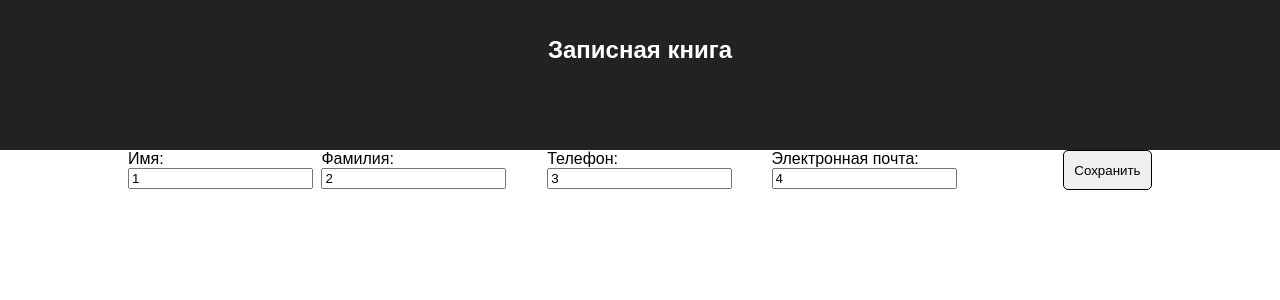
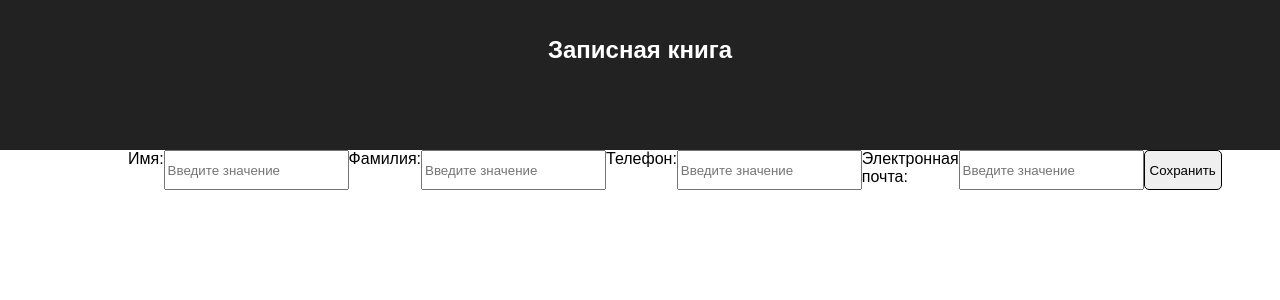
Before and after one commit to DariaKalinina/crud, a React (Create React App) app: page / in a window 1280 px wide. Both pictures are taken after a click on the link "Добавить". Shown: the top 300 px of the page. Built offline with nearby package versions, Linux system fonts and the light colour scheme.

Commit message:
change page work, but form don't render data from person, input in form is worked

```diff
--- a/src/AC/index.js
+++ b/src/AC/index.js
@@ -26,13 +26,14 @@ export function addItem(data) {
 export function saveItem(data) {
   return {
     type: SAVE,
-    payload: { data }
+    payload: data
   }
 }
 
-export function changePage(id) {
+export function changePage(id, data = {}) {
   return {
     type: CHANGE_PAGE,
-    payload: id
+    payload: id,
+    data: data
   }
 }
--- a/src/components/ChangePage.js
+++ b/src/components/ChangePage.js
@@ -1,30 +1,49 @@
 import React, { Component } from 'react';
+import {changePage} from './../AC';
+import {connect} from 'react-redux';
 import './../index.css';
 
 class ChangePage extends Component {
+  constructor(props) {
+    super(props);
+    console.log('проасы из конструктора', this.props);
+    this.state = {
+      name: this.props.name || '',
+      surname: this.props.surname || '',
+      phone: this.props.phone || '',
+      email: this.props.email || '',
+    };
+  };
+
+
+
+  handleSubmit = (e) => {
+    const {changePage} = this.props;
+    e.preventDefault();
+    changePage('personList');
+  };
+
+  handleChange = ({target}) => {
+    this.setState({[target.id]: target.value});
+  };
 
   render() {
-    const {isOpen} = this.props;
-    console.log('this.props ChangePage=====================', this.props);
-    if (isOpen !== 'changePage') return null;
+    const {currentPage, data} = this.props;
+    const placeholder = 'Введите значение';
+    console.log('currentPage, data ChangePage=====================',data);
+    if (currentPage.currentPage !== 'changePage') {
+      return null;
+    }
     return (
       <form className="form" onSubmit={this.handleSubmit}>
-        <label>
           Имя:
-          <input type="text" value={1} onChange={this.handleChange} />
-        </label>
-        <label>
+          <input type="text" id="name" value={this.state.name} placeholder={placeholder} onChange={this.handleChange} />
           Фамилия:
-          <input type="text" value={2} onChange={this.handleChange} />
-        </label>
-        <label>
+          <input type="text" id="surname" value={this.state.surname} placeholder={placeholder} onChange={this.handleChange} />
           Телефон:
-          <input type="text" value={3} onChange={this.handleChange} />
-        </label>
-        <label>
+          <input type="text" id="phone" value={this.state.phone} placeholder={placeholder} onChange={this.handleChange} />
           Электронная почта:
-          <input type="text" value={4} onChange={this.handleChange} />
-        </label>
+          <input type="text" id="email" value={this.state.email} placeholder={placeholder} onChange={this.handleChange} />
         <br/>
         <input type="submit" className="button__link" value="Сохранить" />
       </form>
@@ -32,4 +51,8 @@ class ChangePage extends Component {
   }
 }
 
-export default ChangePage;
+const mapStateToProps = (state) => ({
+  data: state.currentPage.data
+});
+
+export default connect( mapStateToProps, {changePage})(ChangePage);
--- a/src/components/NoteBook.js
+++ b/src/components/NoteBook.js
@@ -5,18 +5,21 @@ import PersonList from './PersonList';
 import ChangePage from './ChangePage';
 
 class NoteBook extends Component {
+
+
   render() {
-    const isOpen = this.props.isOpen;
-    console.log('isOpen', isOpen);
+    const currentPage = this.props.currentPage;
     return (
       <div className="noteBook">
-        <PersonList isOpen={isOpen}/>
-        <ChangePage isOpen={isOpen}/>
+        <PersonList currentPage={currentPage}/>
+        <ChangePage currentPage={currentPage} />
       </div>
     );
   }
 }
 
-export default connect(state => ( {
-      isOpen: state.isOpen
-    }))(NoteBook);
+const mapStateToProps = (state) => ({
+  currentPage: state.currentPage
+});
+
+export default connect( mapStateToProps)(NoteBook);
--- a/src/components/Person.js
+++ b/src/components/Person.js
@@ -1,7 +1,14 @@
 import React, { Component } from 'react';
+import {changePage} from './../AC';
 import './../index.css';
+import {connect} from "react-redux";
 
 class Person extends Component {
+  handleClick = e => {
+    const {changePage, person} = this.props;
+    e.preventDefault();
+    changePage('changePage', person);
+  };
 
   render() {
   const { person } = this.props;
@@ -11,7 +18,7 @@ class Person extends Component {
         <div className="person__item">Телефон: {person.phone}</div>
         <div className="person__item">Электронная почта: {person.email}</div>
         <div className="button">
-          <a href="#" className="button__link">Изменить</a>
+          <a href="#" className="button__link" onClick={this.handleClick}>Изменить</a>
         </div>
         <div className="button">
           <a href="#" className="button__link">Удалиить</a>
@@ -21,4 +28,8 @@ class Person extends Component {
   }
 }
 
-export default Person;
+const mapStateToProps = (state) => ({
+  persons: state.persons
+});
+
+export default connect( mapStateToProps, {changePage})(Person);
--- a/src/components/PersonList.js
+++ b/src/components/PersonList.js
@@ -1,5 +1,5 @@
 import React, { Component } from 'react';
-import {connect} from 'react-redux'
+import {connect} from 'react-redux';
 import './../index.css';
 import Person from './Person'
 import {changePage} from './../AC';
@@ -12,9 +12,10 @@ class PersonList extends Component {
   };
 
   render() {
-    const {persons, isOpen} = this.props;
-    console.log('this.props PersonList=====================', this.props);
-    if (isOpen !== 'personList') return null;
+    const {persons, currentPage} = this.props;
+    if (currentPage.currentPage !== 'personList') {
+      return null;
+    }
     return (
       <div className="wrapper-personList">
         <ul className="personList">
@@ -35,9 +36,8 @@ class PersonList extends Component {
   }
 }
 
-export default connect(state => (
-  console.log('state==============', state),
-  {
-    persons: state.persons
-  }
-), {changePage})(PersonList);
+const mapStateToProps = (state) => ({
+  persons: state.persons
+});
+
+export default connect( mapStateToProps, {changePage})(PersonList);
--- a/src/index.js
+++ b/src/index.js
@@ -5,6 +5,7 @@ import store from './store';
 import './index.css';
 import App from './components/App';
 
+
 ReactDOM.render(
   <Provider store={store}>
     <App />
--- a/src/reducer/changePage.js
+++ b/src/reducer/changePage.js
@@ -1,17 +1,16 @@
 import { CHANGE_PAGE } from './../constants';
 console.log('localStorage', localStorage);
 
-localStorage.isOpen = 'personList';
+const currentPageDefault = {'currentPage': 'personList'};
 
-export default function changePage(state = localStorage.isOpen, action) {
-  const { type, payload } = action;
-  console.log('type и payload нет', type, payload);
+export default function changePage(currentPage = currentPageDefault, action) {
+  const { type, payload, data } = action;
+  console.log('type и payload', type, payload, data);
 
   switch (type) {
     case CHANGE_PAGE:
-      localStorage.isOpen = payload;
-      return localStorage.isOpen
+      currentPage = payload;
+      return {currentPage, data}
   }
-  console.log('state', state);
-  return state
+  return currentPage;
 }
--- a/src/reducer/index.js
+++ b/src/reducer/index.js
@@ -3,6 +3,6 @@ import personList from './personList';
 import changePage from './changePage';
 
 export default combineReducers({
-  isOpen: changePage,
+  currentPage: changePage,
   persons: personList
 })
--- a/src/store/index.js
+++ b/src/store/index.js
@@ -1,7 +1,10 @@
 import {createStore} from 'redux';
 import reducer from '../reducer';
 
-const store = createStore(reducer);
+const store = createStore(
+  reducer,
+  window.__REDUX_DEVTOOLS_EXTENSION__ && window.__REDUX_DEVTOOLS_EXTENSION__()
+);
 //dev only
 window.store = store;
 
```
Also changed, not shown: src/reducer/personList.js (+2 -5 lines).
